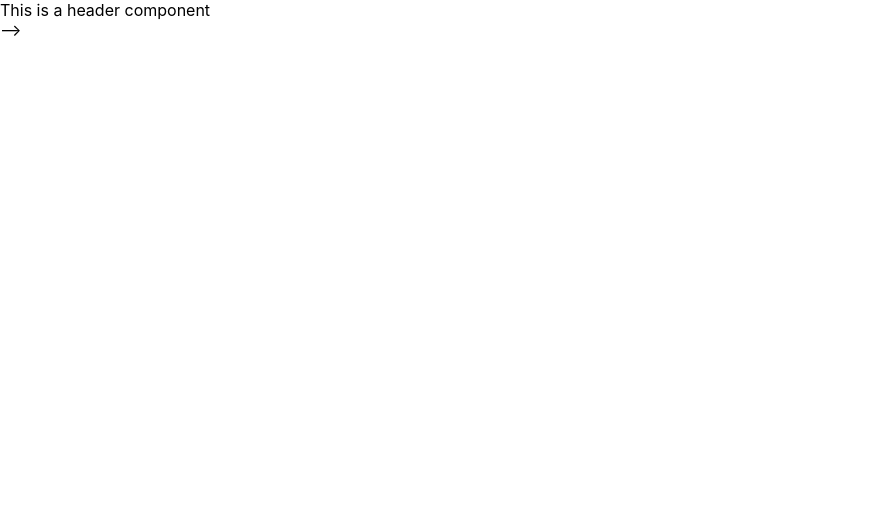
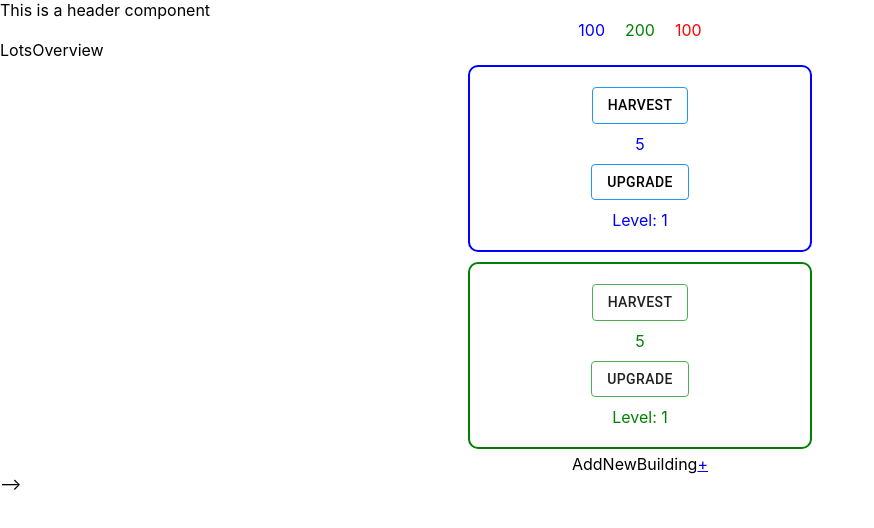
Before and after one commit to snipspin/mars-colony-game, a React (Create React App) app: page /lots in a window 1280 px wide. Shown: the top 528 px of the page, without its empty margins (0-874 px from the left). Built offline with nearby package versions, Linux system fonts and the light colour scheme.

Commit message:
added Link to add a new building

```diff
--- a/src/ActiveBuildings.js
+++ b/src/ActiveBuildings.js
@@ -1,6 +1,8 @@
 import React, {useState} from 'react'
 import {Button, Grid, Box} from '@material-ui/core'
 import BuildingCell from './BuildingCell'
+import AddNewBuilding from './AddNewBuilding'
+
 const ActiveBuildings = (props) => {
 	// const [buildings, setBuildings] = useState([])
 	//const type = "water"
@@ -37,6 +39,9 @@ const ActiveBuildings = (props) => {
 			{props.buildings.map(building => (
 				getJSX(building.type, building.level)
 			))}
+			<Grid item xs={12}>
+				<AddNewBuilding />
+			</Grid>
 		</Grid>
 	)
 
--- /dev/null
+++ b/src/AddNewBuilding.js
@@ -0,0 +1,12 @@
+import React from 'react'
+import { Link } from 'react-router-dom'
+
+  function AddNewBuilding() {
+    return(
+      <div>
+        AddNewBuilding
+        <Link to="lots">+</Link>
+      </div>
+    )
+  }
+export default AddNewBuilding
--- a/src/Content.js
+++ b/src/Content.js
@@ -27,6 +27,7 @@ const Content = (props) => {
 	return (
 		<Switch>
 			<Route exact path="/" render={() => <GameSpace water={water} food={food} people={people} setWater={setWater} setFood={setFood} setPeople={setPeople} />} />
+			<Route path="/lots" render={() => <GameSpace water={water} food={food} people={people} setWater={setWater} setFood={setFood} setPeople={setPeople} />} />
 		</Switch>
 	)
 }
--- a/src/GameSpace.js
+++ b/src/GameSpace.js
@@ -46,7 +46,7 @@ const GameSpace = (props) => {
 		//top bar resource info
 		<div>
 			<ResourceBar water={props.water} food={props.food} people={props.people} />
-			<Route path="/lots" render={() => <LotsOverview />} />
+			<Route component={({match}) => <Route path='/lots' component={LotsOverview} /> }/>
 			<ActiveBuildings buildings={buildings} water={props.water} food={props.food} people={props.people} setWater={props.setWater} setFood={props.setFood} setPeople={props.setPeople} />
 		</div>
 		//routing to the main column based viewport
```
